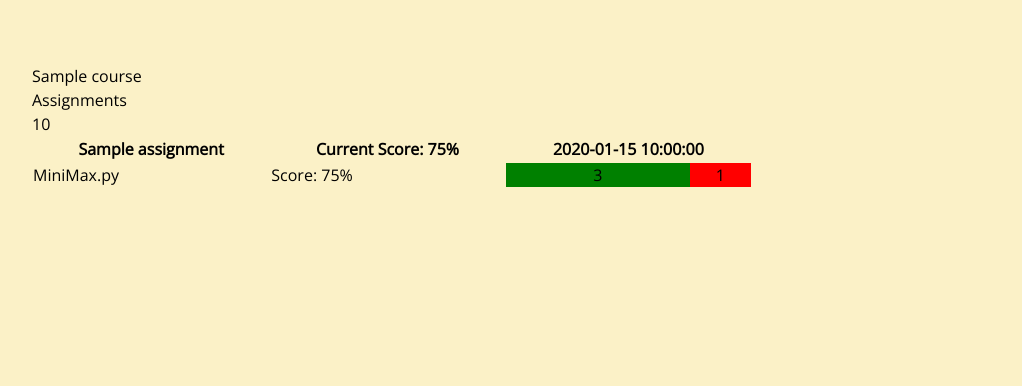
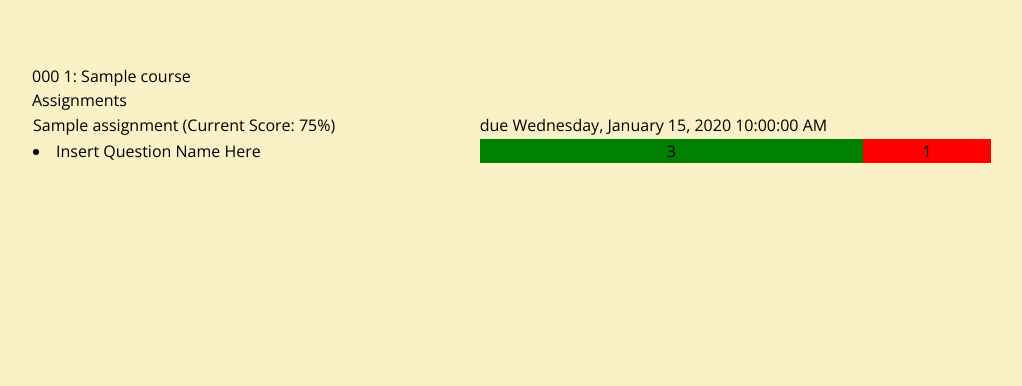
Before and after one commit to justinnhli/flask-demograder, a Python web app: template templates/course-student.html in a window 1280 px wide. Shown: the part 60-446 px from the top of the page, without its empty margins (128-1150 px from the left). Run offline with Jinja, Linux system fonts and the light colour scheme; the template is opened without the code that fills it: most values are stand-ins (such as "Sample title", 1, 10 or a date in 2020); some libraries are stand-ins or nearby versions.

Commit message:
Some changes to course page
Confused on questions atm, but overall I liked the design from the original autograder so I went for something similar

```diff
--- a/templates/course-student.html
+++ b/templates/course-student.html
@@ -4,30 +4,24 @@
     {% if course %}
     <!-- All headings are UNstyled by default in Tailwind... -->
     <!-- Also some stuff is hardcoded atm. -->
-    <h1>{{course.title}}</h1>
+    <h1>{{course.department_code}} {{course.number}}: {{course.title}}</h1>
     <h2>Assignments</h2>
-    <table style="width: 75%;">
+    <table style="width: 100%;">
         {% for assignment in course.assignments %}
             <tr>
-                <th>{{assignment.name}}</th>
-                <th>Current Score: 75%</th>
-                <th>{{assignment.due_date}}</th>
+                <td>{{assignment.name}} (Current Score: 75%)</td>
+                <td>due {{assignment.due_date.strftime("%A, %B %-d, %Y %I:%M:%S %p")}}</td>
             </tr>
             <tr>
-                <td>MiniMax.py</td>
-                <td>Score: 75%</td>
-                <td style="display: flex; height: 1rem; height: 100%;">
-                    <div style="background-color: green; width: 75%; text-align: center;">3</div>
-                    <div style="flex-grow: 1; background-color: red; text-align: center;">1</div>
-                </td>
+                {% for question in assignment.questions %}
+                    <td><li><a href="#">Insert Question Name Here</a></li></td> <!-- Question name? -->
+                    <td style="display: flex; height: 1rem; height: 100%;">
+                        <div style="background-color: green; width: 75%; text-align: center;">3</div>
+                        <div style="flex-grow: 1; background-color: red; text-align: center;">1</div>
+                    </td>
+                {% endfor %}
+
             </tr>
-            <h4>{{assignment.score}}</h4> <!-- Not sure how to get score -->
-            <!-- {% for question in assignment.questions %}
-                <h2>{{question.id}}</h2>
-                {% for submission in question.submissions %}
-                <h2>{{submission.id}}</h2>
-                {% endfor %}
-            {% endfor %} -->
         {% endfor %}
     </table>
     {% else %}
```
Also changed, not shown: fixtures.py (+8 -3 lines).
